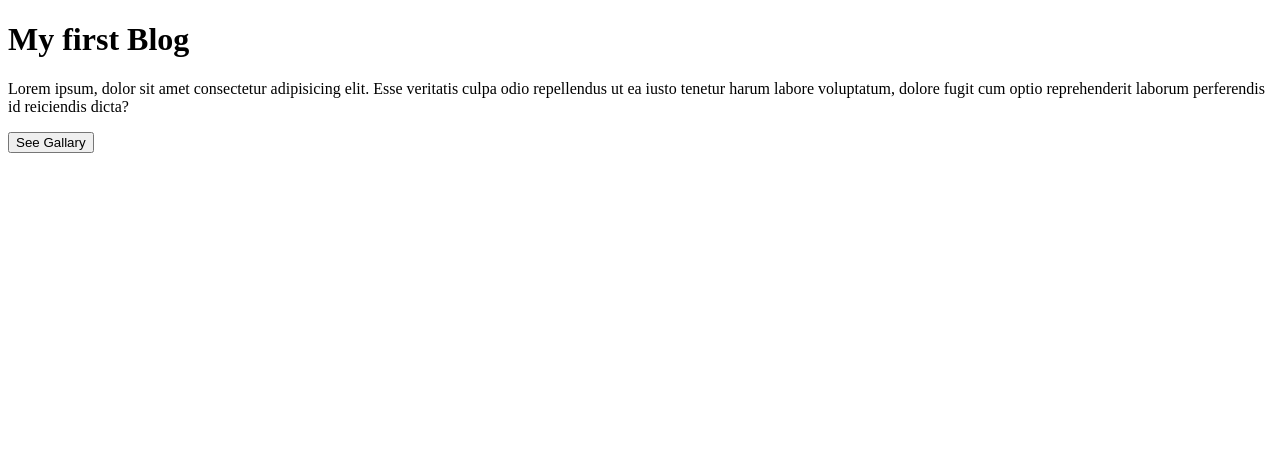
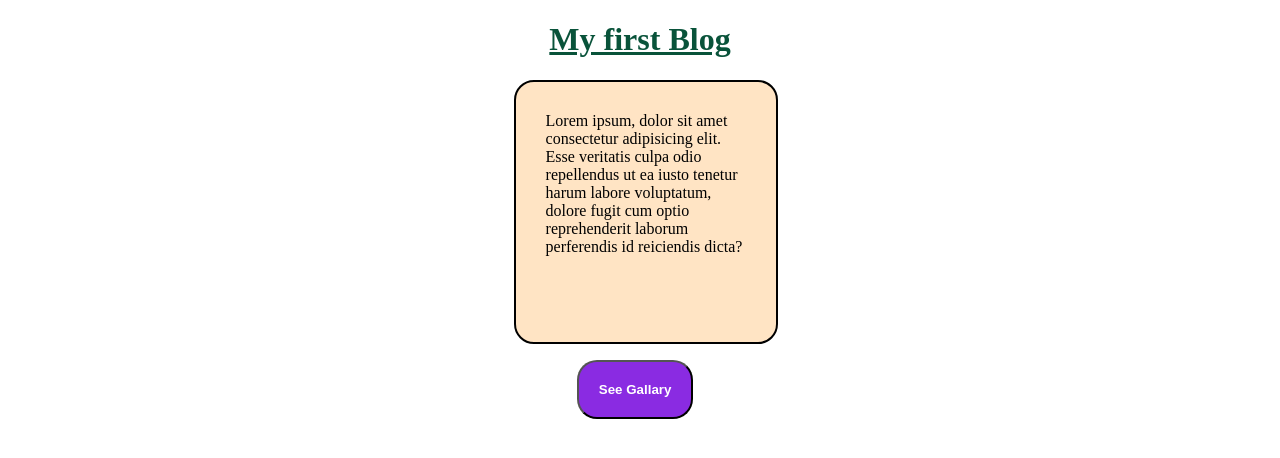
Before and after one commit to Sabbir943/my-website, a plain HTML site: page index.html in a window 1280 px wide. Drawn offline with Linux system fonts and the light colour scheme.

Commit message:
custom design is added

```diff
--- a/index.html
+++ b/index.html
@@ -5,12 +5,13 @@
     <meta name="viewport" content="width=device-width, initial-scale=1.0">
     <title>My wesite</title>
     <link rel="shortcut icon" href="assets/artichoke.png" type="image/x-icon">
+    <link rel="stylesheet" href="sabbir.css">
 </head>
 <body>
     <div id="root">
-        <h1 id="details">My first Blog</h1>
-        <p>Lorem ipsum, dolor sit amet consectetur adipisicing elit. Esse veritatis culpa odio repellendus ut ea iusto tenetur harum labore voluptatum, dolore fugit cum optio reprehenderit laborum perferendis id reiciendis dicta?</p>
-        <button>See Gallary</button>
+        <h1 id="heading" >My first Blog</h1>
+        <p id="details" >Lorem ipsum, dolor sit amet consectetur adipisicing elit. Esse veritatis culpa odio repellendus ut ea iusto tenetur harum labore voluptatum, dolore fugit cum optio reprehenderit laborum perferendis id reiciendis dicta?</p>
+        <button id="btn">See Gallary</button>
     </div>
 
 
--- /dev/null
+++ b/sabbir.css
@@ -0,0 +1,24 @@
+#heading{
+    size: 30px;
+    color: rgb(9, 83, 58);
+    text-decoration: underline;
+    text-align: center;
+}
+#details{
+  width: 200px;
+  height: 200px;
+  background-color: bisque;
+  padding: 30px;
+  margin-left: 40%;
+  border:2px solid black;
+  border-radius: 20px;
+}
+button{
+    background-color: blueviolet;
+    color: white;
+    font-weight: bolder;
+    padding: 20px;
+    border-radius: 20px;
+    margin-left: 45%;
+
+}
```
Also changed, not shown: style.css (deleted).
